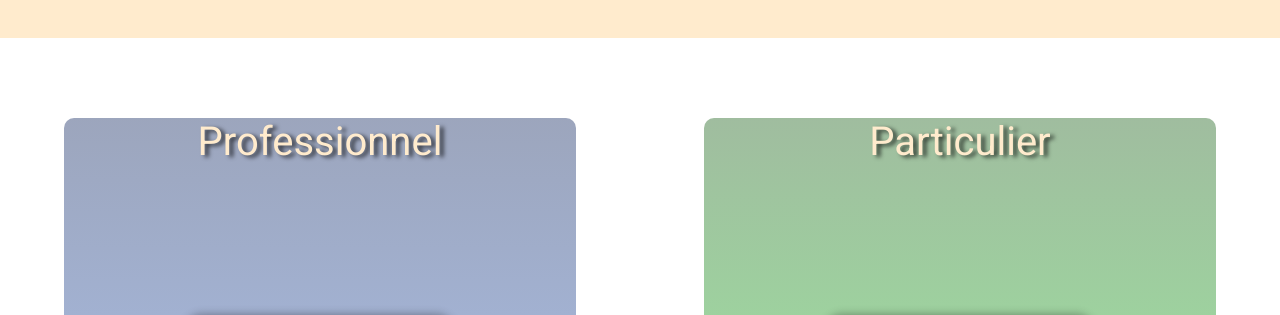
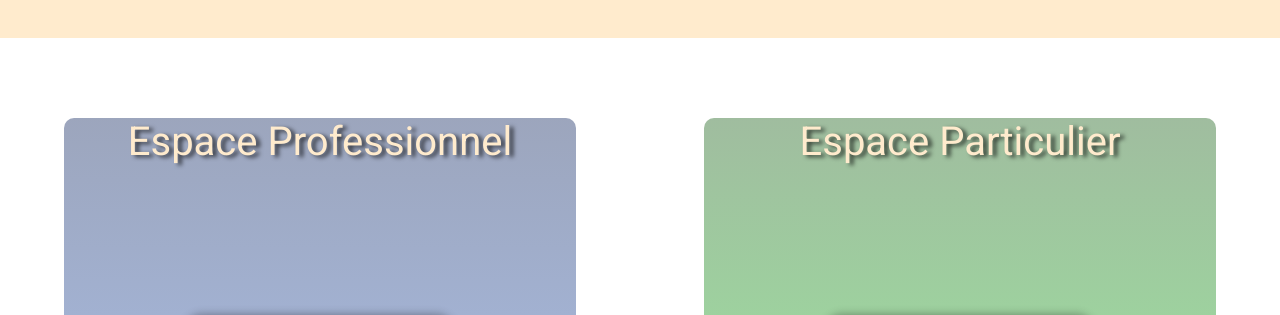
Before and after one commit to Clems-web/repro-amazon, a plain HTML site: page index.html in a window 1280 px wide. Shown: the part 482-797 px from the top of the page. Drawn offline with Linux system fonts and the light colour scheme.

Commit message:
on avance

```diff
--- a/index.html
+++ b/index.html
@@ -14,7 +14,7 @@
         </div>
         <div id="container">
             <div id="professionnel" class="formulaire">
-                <span>Professionnel</span>
+                <span>Espace Professionnel</span>
                 <div class="form">
                     <form>
                         <input type="text" id="namepro" name="user_name" placeholder="Nom">
@@ -25,7 +25,7 @@
                 </div>
             </div>
             <div id="particulier" class="formulaire">
-                <span>Particulier</span>
+                <span>Espace Particulier</span>
                 <div class="form">
                     <form>
                         <input type="text" id="name" name="user_name" placeholder="Nom">
```
